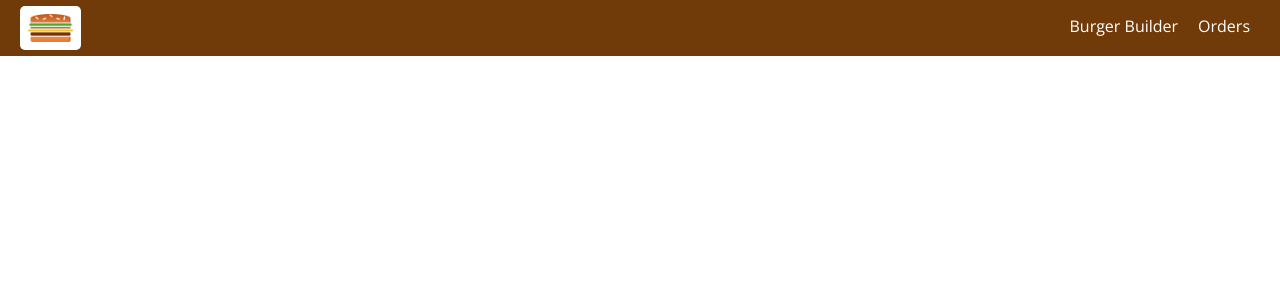
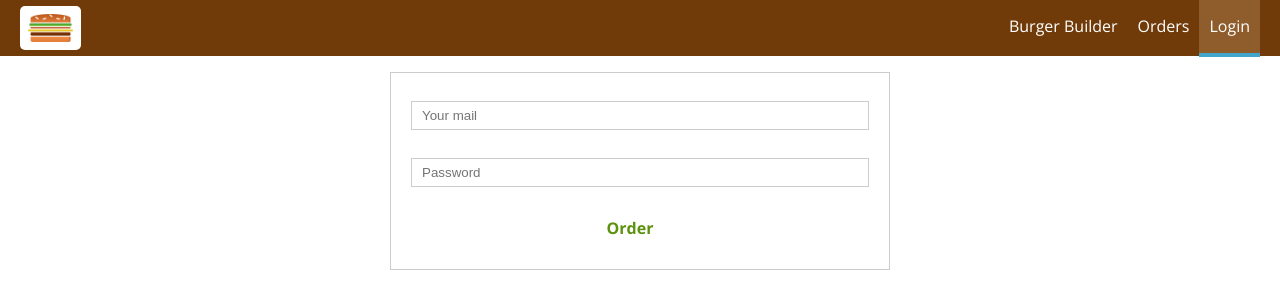
Before and after one commit to DjordjevicStefan/BurgerTestRedux, a React (Create React App) app: page /auth in a window 1280 px wide. Shown: the top 308 px of the page. Built offline with nearby package versions, Linux system fonts and the light colour scheme.

Commit message:
auth actions redux

```diff
--- a/src/App.js
+++ b/src/App.js
@@ -5,6 +5,7 @@
 import Checkout from "../src/containers/Checkout/Checkout" ;
 import Orders from "../src/containers/Orders/Orders" ;
 import {Route , Switch} from "react-router-dom" ;
+import Auth from "./containers/Auth/Auth" ;
 
 function App() {
   return (
@@ -13,6 +14,7 @@
         <Switch>
         <Route path="/checkout" component={Checkout} />
         <Route path="/orders" component={Orders} />
+        <Route path="/auth" exact component={Auth} />
         <Route path="/" exact component={BurgerBuilder} />
         </Switch>
       </Layout>
--- a/src/components/Navigation/NavigationItems/NavigationItems.jsx
+++ b/src/components/Navigation/NavigationItems/NavigationItems.jsx
@@ -10,6 +10,7 @@
     <ul className={styles.NavigationItems}>
       <NavigationItem link={"/"} exact >Burger Builder</NavigationItem>
       <NavigationItem link={"/orders"}>Orders</NavigationItem>
+      <NavigationItem link={"/auth"}>Login</NavigationItem>
     </ul>
   )
 }
--- /dev/null
+++ b/src/containers/Auth/Auth.jsx
@@ -0,0 +1,140 @@
+import React, { Component } from 'react' ;
+
+import styles from "./Auth.module.css"
+
+
+import Input from "../../components/Ui/Input/Input"
+import Button from "../../components/Ui/Button/Buttons"
+
+export class Auth extends Component {
+  state = {
+    controls : {
+      email: {
+        elementType: "input",
+        elementConfig: {
+          type: "email",
+          placeholder: "Your mail"
+        },
+        value: "" ,
+        validation : {
+          requred : true ,
+          isEmail : true
+        } ,
+        valid : false,
+        touched : false
+      },
+      password: {
+        elementType: "input",
+        elementConfig: {
+          type: "password",
+          placeholder: "Password"
+        },
+        value: "" ,
+        validation : {
+          requred : true ,
+          minLength : 6
+        } ,
+        valid : false,
+        touched : false
+      },
+    }
+  }
+
+
+  checkValidity (value, rules) {
+    let isValid = true;
+        if (!rules) {
+            return true;
+        }
+
+        if (rules.required) {
+            isValid = value.trim() !== '' && isValid;
+        }
+
+        if (rules.minLength) {
+            isValid = value.length >= rules.minLength && isValid
+        }
+
+        if (rules.maxLength) {
+            isValid = value.length <= rules.maxLength && isValid
+        }
+
+        if (rules.isEmail) {
+            const pattern = /[a-z0-9!#$%&'*+/=?^_`{|}~-]+(?:\.[a-z0-9!#$%&'*+/=?^_`{|}~-]+)*@(?:[a-z0-9](?:[a-z0-9-]*[a-z0-9])?\.)+[a-z0-9](?:[a-z0-9-]*[a-z0-9])?/;
+            isValid = pattern.test(value) && isValid
+        }
+
+        if (rules.isNumeric) {
+            const pattern = /^\d+$/;
+            isValid = pattern.test(value) && isValid
+        }
+
+        return isValid;
+  }
+
+
+  handleChanged =(event, name) => {
+    /// ovde u zavisnosti od inputa koga diramo handlujemo samo taj input i dodeljujemo mu vrednost koja je upisana u state. sve dinamicno. Naravno prvo pre toga mora duplo kopiranje objekta da ne bi zeznuli state objekat.
+    const updatedAuthForm = {...this.state.controls} ;
+    const deepObjCopy = {...updatedAuthForm[name]} ;
+    deepObjCopy.value = event.target.value ;
+
+    deepObjCopy.valid = this.checkValidity(deepObjCopy.value, deepObjCopy.validation)
+
+    /// da svi u startu ne bi bili crveni validaciju samo krecemo kada se element dodirne, u tom slucaju je jedino moguce dodati klasu Invalid u input polju ako se svi tamo kondicionali potrefe.
+    deepObjCopy.touched = true ;
+
+    //// testiramo da li je cela forma true da bi mogli da stavimo da li da dugme za submit bude dostupno ili ne. Zanimljiv deo koda !!!
+    // let formIsValid = true ;
+    // for (const inputEl in updatedAuthForm) {
+    //   formIsValid = updatedAuthForm[inputEl].valid &&  formIsValid ;
+    // }
+
+    updatedAuthForm[name] = deepObjCopy ;
+    this.setState({
+       controls : updatedAuthForm
+    })
+
+  }
+
+  render() {
+
+    let formElementArrey = [];
+    for (const key in this.state.controls) {
+      formElementArrey.push({
+        id: key,
+        config: this.state.controls[key]
+      });
+    }
+
+    let form = (
+      <form >
+        {formElementArrey.map(input => {
+        return  (<Input
+            key={input.id}
+            inputName={input.id}
+            elementType={input.config.elementType}
+            valid={input.config.valid}
+            touched={input.config.touched}
+            validation={input.config.validation}
+            value={input.config.value}
+            elementConfig={input.config.elementConfig}
+            changed={(event) => this.handleChanged(event, input.id)}
+          />)
+        })}
+        <Button btnType="Success">
+          Order
+        </Button>
+      </form>
+    );
+
+
+    return (
+      <div className={styles.Auth}>
+        {form}
+      </div>
+    )
+  }
+}
+
+export default Auth ;
--- /dev/null
+++ b/src/containers/Auth/Auth.module.css
@@ -0,0 +1,18 @@
+.Auth {
+  margin : 20px auto ;
+  width: 80% ;
+  text-align: center ;
+  border: 1px solid #ccc ;
+  padding: 10px ;
+  box-sizing: border-box ;
+}
+
+.Input {
+  display: block ;
+}
+
+@media (min-width:600px) {
+  .Auth {
+    width: 500px ;
+  }
+}
--- a/src/containers/Checkout/ContactData/ContactData.jsx
+++ b/src/containers/Checkout/ContactData/ContactData.jsx
@@ -124,21 +124,34 @@
   };
 
   checkValidity (value, rules) {
-    let isValid = true ;
+    let isValid = true;
+        if (!rules) {
+            return true;
+        }
 
-    if (rules.requred) {
-      isValid = value.trim() !== "" ;
-    }
+        if (rules.required) {
+            isValid = value.trim() !== '' && isValid;
+        }
 
-    if (rules.requred && rules.minLength) {
-      isValid = value.length >= rules.minLength && isValid ;
-    }
+        if (rules.minLength) {
+            isValid = value.length >= rules.minLength && isValid
+        }
 
-    if (rules.requred && rules.maxLength) {
-      isValid = value.length <= rules.maxLength && isValid ;
-    }
+        if (rules.maxLength) {
+            isValid = value.length <= rules.maxLength && isValid
+        }
 
-    return isValid ;
+        if (rules.isEmail) {
+            const pattern = /[a-z0-9!#$%&'*+/=?^_`{|}~-]+(?:\.[a-z0-9!#$%&'*+/=?^_`{|}~-]+)*@(?:[a-z0-9](?:[a-z0-9-]*[a-z0-9])?\.)+[a-z0-9](?:[a-z0-9-]*[a-z0-9])?/;
+            isValid = pattern.test(value) && isValid
+        }
+
+        if (rules.isNumeric) {
+            const pattern = /^\d+$/;
+            isValid = pattern.test(value) && isValid
+        }
+
+        return isValid;
   }
 
   handleChanged =(event, name) => {
```
Also changed, not shown: src/components/Ui/Modal/Modal.jsx (+17 -16 lines).
